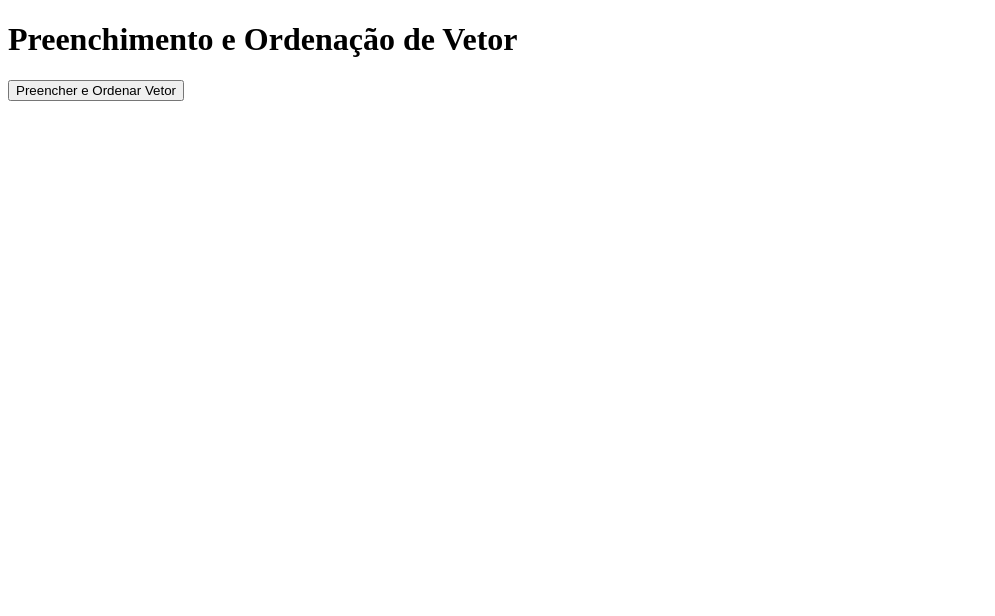
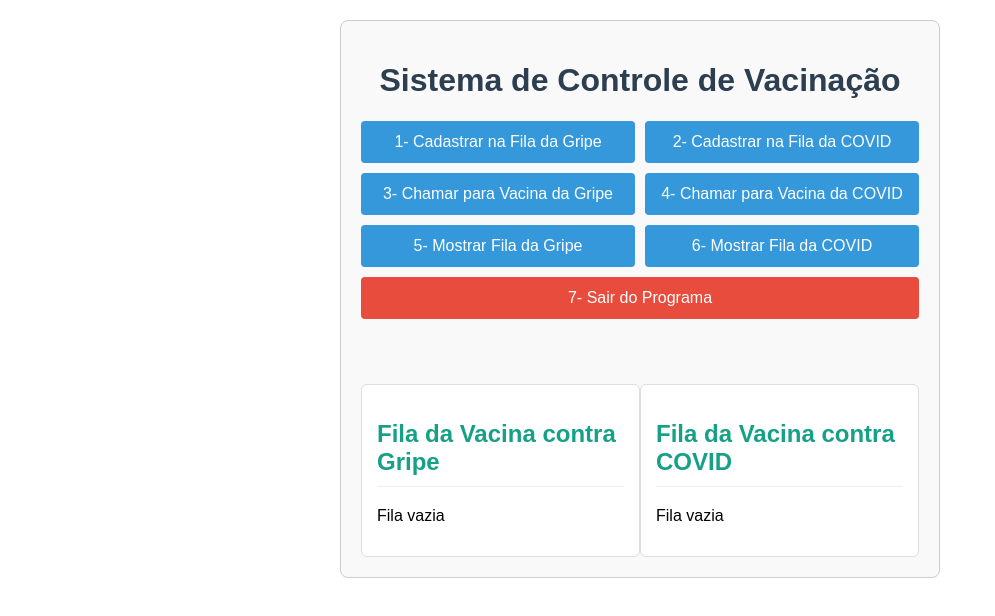
Before and after one commit to deyveson2025/tp1-2025, a plain HTML site: page index.html in a window 1280 px wide. Shown: the whole page, without its empty margins (0-995 px from the left). Drawn offline with Linux system fonts and the light colour scheme.

Commit message:
Add files via upload

```diff
--- a/index.html
+++ b/index.html
@@ -1,33 +1,102 @@
 <!DOCTYPE html>
-<html lang="pt-br">
+<html lang="pt-BR">
 <head>
     <meta charset="UTF-8">
     <meta name="viewport" content="width=device-width, initial-scale=1.0">
-    <title>Ordenação de Vetor</title>
-    <script>
-        function ordenarVetor(vetor) {
-            vetor.sort((a, b) => a - b);
-            return vetor;
+    <title>Sistema de Vacinação</title>
+    <style>
+        body {
+            font-family: Arial, sans-serif;
+            max-width: 600px;
+            margin: 0 auto;
+            padding: 20px;
         }
-
-        function preencherEOrdenar() {
-            let vetor = [];
-            for (let i = 0; i < 10; i++) {
-                let numero = parseInt(prompt(`Digite o ${i + 1}º número:`));
-                vetor.push(numero);
-            }
-
-            document.getElementById("vetorAntes").innerText = "Vetor antes da ordenação: " + vetor.join(", ");
-            let vetorOrdenado = ordenarVetor(vetor);
-            document.getElementById("vetorDepois").innerText = "Vetor após a ordenação: " + vetorOrdenado.join(", ");
+        .container {
+            border: 1px solid #ccc;
+            padding: 20px;
+            border-radius: 8px;
+            background-color: #f9f9f9;
         }
-    </script>
+        h1 {
+            text-align: center;
+            color: #2c3e50;
+        }
+        .menu {
+            display: grid;
+            grid-template-columns: 1fr 1fr;
+            gap: 10px;
+            margin-bottom: 20px;
+        }
+        button {
+            padding: 12px;
+            background-color: #3498db;
+            color: white;
+            border: none;
+            border-radius: 4px;
+            cursor: pointer;
+            font-size: 16px;
+            transition: background-color 0.3s;
+        }
+        button:hover {
+            background-color: #2980b9;
+        }
+        .filas {
+            display: flex;
+            justify-content: space-between;
+        }
+        .fila {
+            width: 48%;
+            border: 1px solid #ddd;
+            padding: 15px;
+            border-radius: 6px;
+            background-color: white;
+        }
+        h2 {
+            color: #16a085;
+            border-bottom: 1px solid #eee;
+            padding-bottom: 10px;
+        }
+        h3 {
+            margin-top: 0;
+            color: #2c3e50;
+        }
+        #mensagem {
+            padding: 15px;
+            margin: 15px 0;
+            border-radius: 4px;
+            text-align: center;
+            font-weight: bold;
+        }
+    </style>
 </head>
 <body>
-    <h1>Preenchimento e Ordenação de Vetor</h1>
-    <button onclick="preencherEOrdenar()">Preencher e Ordenar Vetor</button>
+    <div class="container">
+        <h1>Sistema de Controle de Vacinação</h1>
 
-    <p id="vetorAntes"></p>
-    <p id="vetorDepois"></p>
+        <div class="menu">
+            <button onclick="cadastrarGripe()">1- Cadastrar na Fila da Gripe</button>
+            <button onclick="cadastrarCovid()">2- Cadastrar na Fila da COVID</button>
+            <button onclick="chamarGripe()">3- Chamar para Vacina da Gripe</button>
+            <button onclick="chamarCovid()">4- Chamar para Vacina da COVID</button>
+            <button onclick="mostrarGripe()">5- Mostrar Fila da Gripe</button>
+            <button onclick="mostrarCovid()">6- Mostrar Fila da COVID</button>
+            <button onclick="sair()" style="grid-column: span 2; background-color: #e74c3c;">7- Sair do Programa</button>
+        </div>
+
+        <div id="mensagem"></div>
+
+        <div class="filas">
+            <div class="fila">
+                <h2>Fila da Vacina contra Gripe</h2>
+                <div id="fila-gripe"></div>
+            </div>
+            <div class="fila">
+                <h2>Fila da Vacina contra COVID</h2>
+                <div id="fila-covid"></div>
+            </div>
+        </div>
+    </div>
+
+    <script src="index.js"></script>
 </body>
 </html>
--- /dev/null
+++ b/index.js
@@ -0,0 +1,101 @@
+// Vetores (filas)
+const filaGripe = [];
+const filaCovid = [];
+
+// Elementos da interface
+const mensagemDiv = document.getElementById('mensagem');
+const filaGripeDiv = document.getElementById('fila-gripe');
+const filaCovidDiv = document.getElementById('fila-covid');
+
+// Função para exibir mensagens
+function mostrarMensagem(texto, tipo = 'info') {
+    mensagemDiv.textContent = texto;
+    mensagemDiv.className = '';
+    mensagemDiv.classList.add(tipo);
+
+    // Limpar mensagem após 3 segundos
+    setTimeout(() => {
+        mensagemDiv.textContent = '';
+        mensagemDiv.className = '';
+    }, 3000);
+}
+
+// Função para atualizar a exibição das filas
+function atualizarFilas() {
+    filaGripeDiv.innerHTML = filaGripe.length > 0
+        ? `<h3>${filaGripe.length} pessoa(s) na fila:</h3><ul>${filaGripe.map(pessoa => `<li>${pessoa}</li>`).join('')}</ul>`
+        : '<p>Fila vazia</p>';
+
+    filaCovidDiv.innerHTML = filaCovid.length > 0
+        ? `<h3>${filaCovid.length} pessoa(s) na fila:</h3><ul>${filaCovid.map(pessoa => `<li>${pessoa}</li>`).join('')}</ul>`
+        : '<p>Fila vazia</p>';
+}
+
+// Funções do menu
+function cadastrarGripe() {
+    const nome = prompt('Digite o nome da pessoa para a fila da gripe:');
+    if (nome && nome.trim()) {
+        filaGripe.push(nome.trim());
+        atualizarFilas();
+        mostrarMensagem(`${nome} foi adicionado(a) à fila da gripe!`, 'success');
+    } else {
+        mostrarMensagem('Nome inválido!', 'error');
+    }
+}
+
+function cadastrarCovid() {
+    const nome = prompt('Digite o nome da pessoa para a fila da COVID:');
+    if (nome && nome.trim()) {
+        filaCovid.push(nome.trim());
+        atualizarFilas();
+        mostrarMensagem(`${nome} foi adicionado(a) à fila da COVID!`, 'success');
+    } else {
+        mostrarMensagem('Nome inválido!', 'error');
+    }
+}
+
+function chamarGripe() {
+    if (filaGripe.length > 0) {
+        const pessoa = filaGripe.shift();
+        atualizarFilas();
+        mostrarMensagem(`${pessoa} foi chamado(a) para vacinação contra gripe!`, 'success');
+    } else {
+        mostrarMensagem('Não há pessoas na fila da gripe!', 'error');
+    }
+}
+
+function chamarCovid() {
+    if (filaCovid.length > 0) {
+        const pessoa = filaCovid.shift();
+        atualizarFilas();
+        mostrarMensagem(`${pessoa} foi chamado(a) para vacinação contra COVID!`, 'success');
+    } else {
+        mostrarMensagem('Não há pessoas na fila da COVID!', 'error');
+    }
+}
+
+function mostrarGripe() {
+    const pessoas = filaGripe.length > 0
+        ? filaGripe.join(', ')
+        : 'Fila vazia';
+    mostrarMensagem(`Fila da Gripe: ${pessoas}`);
+}
+
+function mostrarCovid() {
+    const pessoas = filaCovid.length > 0
+        ? filaCovid.join(', ')
+        : 'Fila vazia';
+    mostrarMensagem(`Fila da COVID: ${pessoas}`);
+}
+
+function sair() {
+    if (confirm('Deseja realmente sair do programa?')) {
+        filaGripe.length = 0;
+        filaCovid.length = 0;
+        atualizarFilas();
+        mostrarMensagem('Programa encerrado. Obrigado!', 'success');
+    }
+}
+
+// Inicializar exibição das filas
+atualizarFilas();
```
